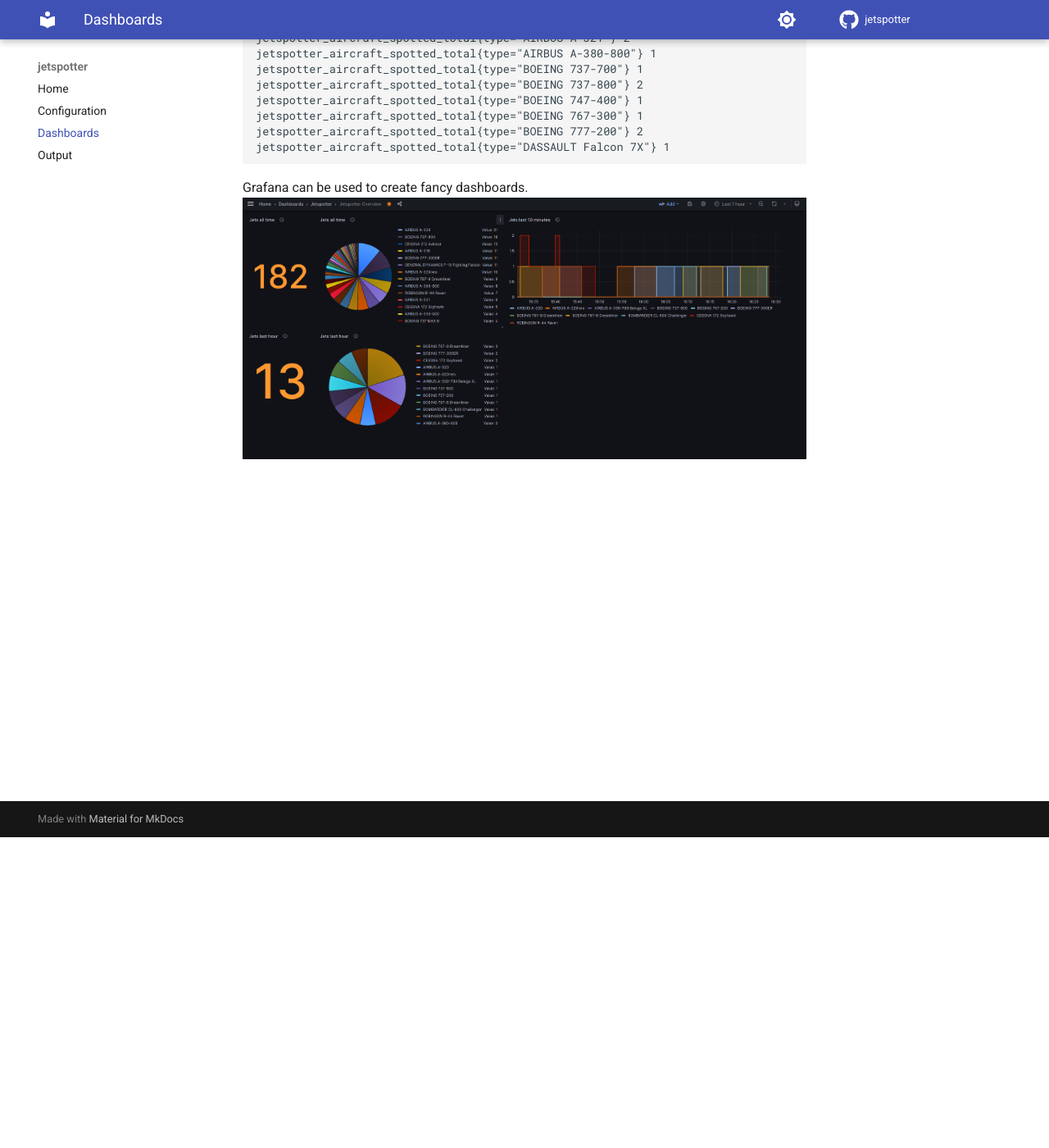
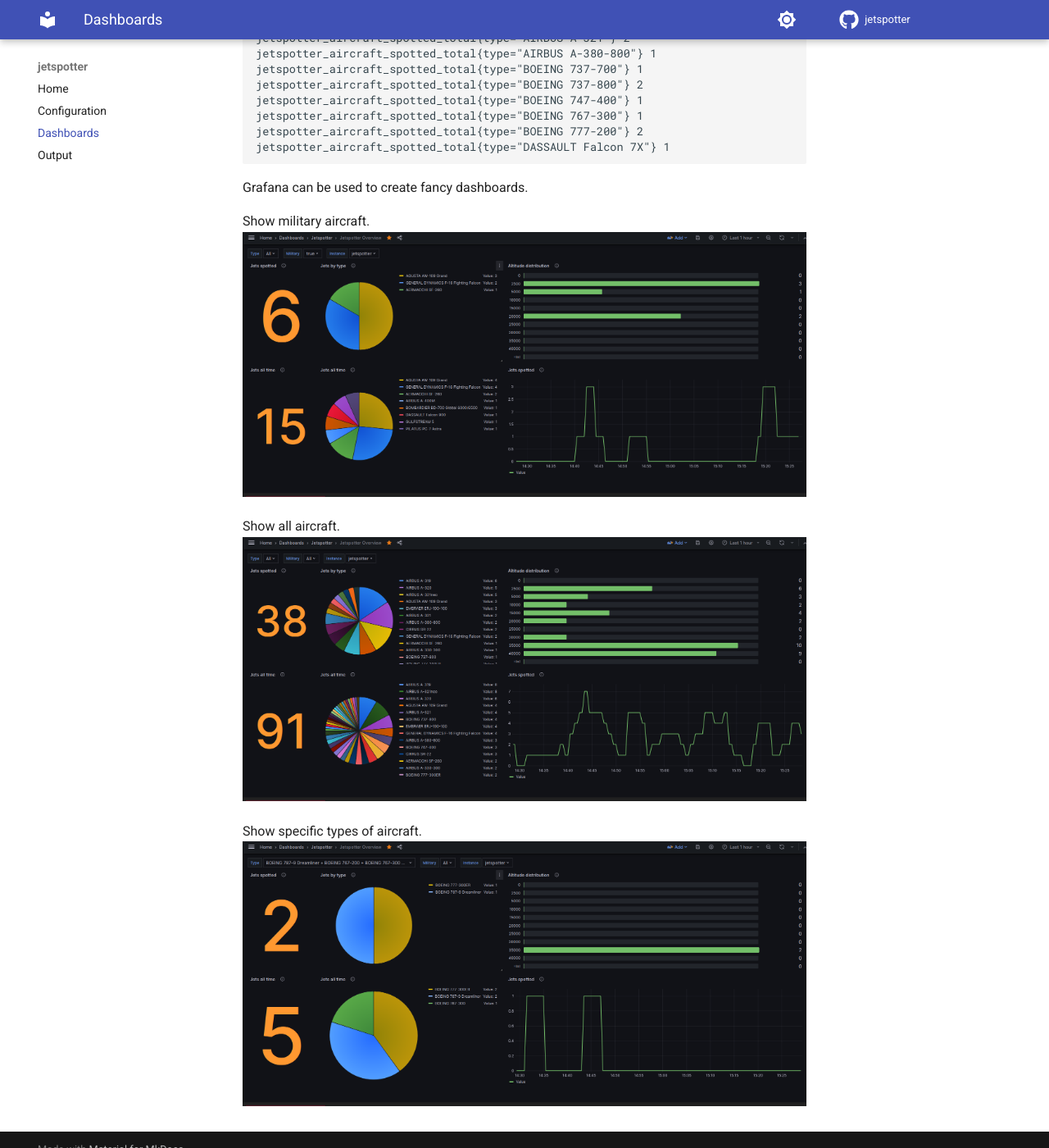
Before and after one commit to vvanouytsel/jetspotter, an MkDocs documentation site: the page built from docs/dashboards.md, in a window 1280 px wide and 1400 px high, scrolled down 379 px. Shown: the whole window at 82% size. Built offline with MkDocs 1.6.1 and Material for MkDocs 9.7.7, drawn with Linux system fonts in a browser that asks for light colours; comment, search, counter and statistics services are not loaded.

Commit message:
docs: add new dashboard screenshots

````diff
--- a/docs/dashboards.md
+++ b/docs/dashboards.md
@@ -21,4 +21,12 @@ jetspotter_aircraft_spotted_total{type="DASSAULT Falcon 7X"} 1
 ```
 
 Grafana can be used to create fancy dashboards.
+
+Show military aircraft.
 ![Dashboard](images/jetspotter-grafana-1.png)
+
+Show all aircraft.
+![Dashboard](images/jetspotter-grafana-2.png)
+
+Show specific types of aircraft.
+![Dashboard](images/jetspotter-grafana-3.png)
````
Also changed, not shown: docs/images/jetspotter-grafana-1.png, docs/images/jetspotter-grafana-2.png (added), docs/images/jetspotter-grafana-3.png (added), 1 other file.
